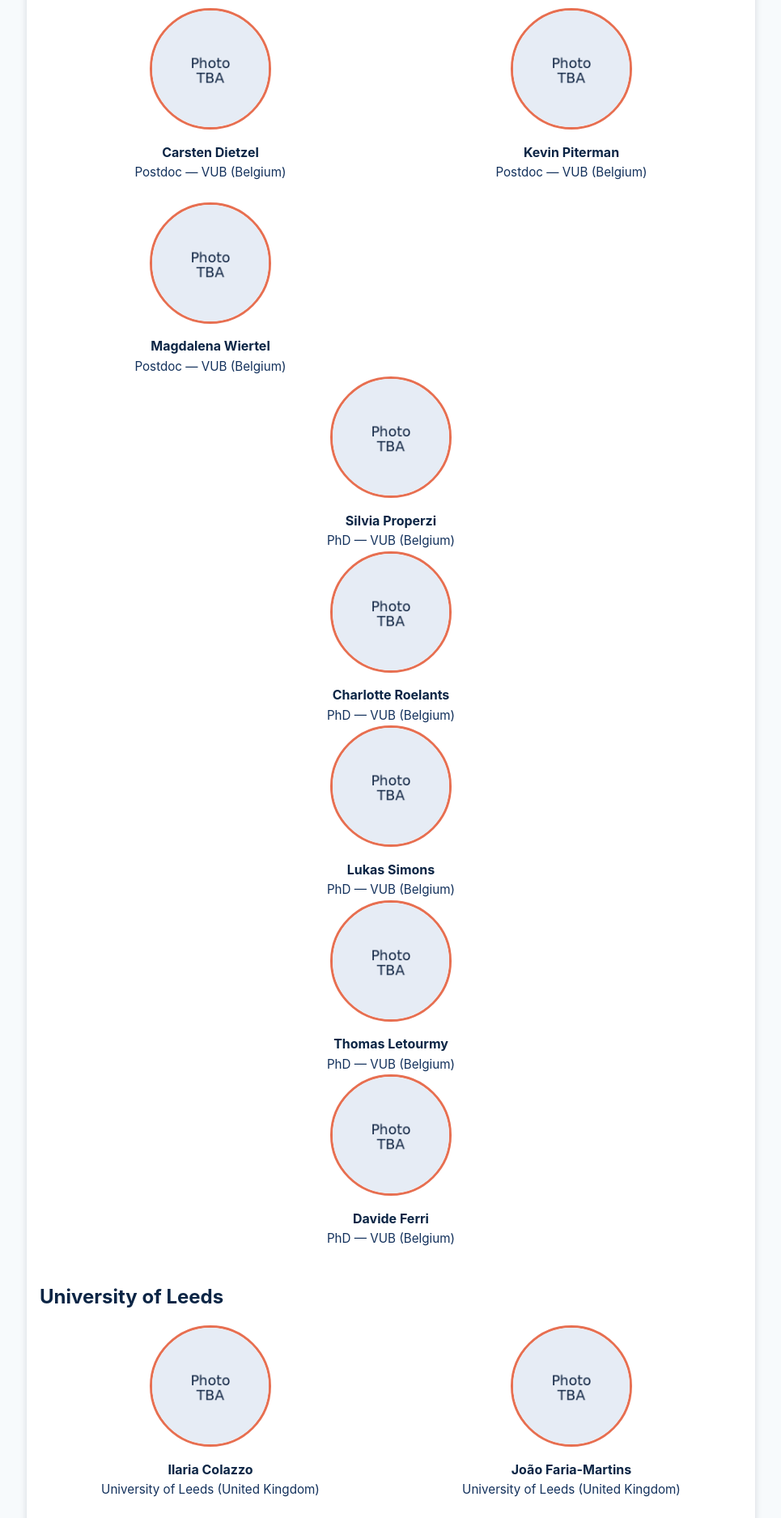
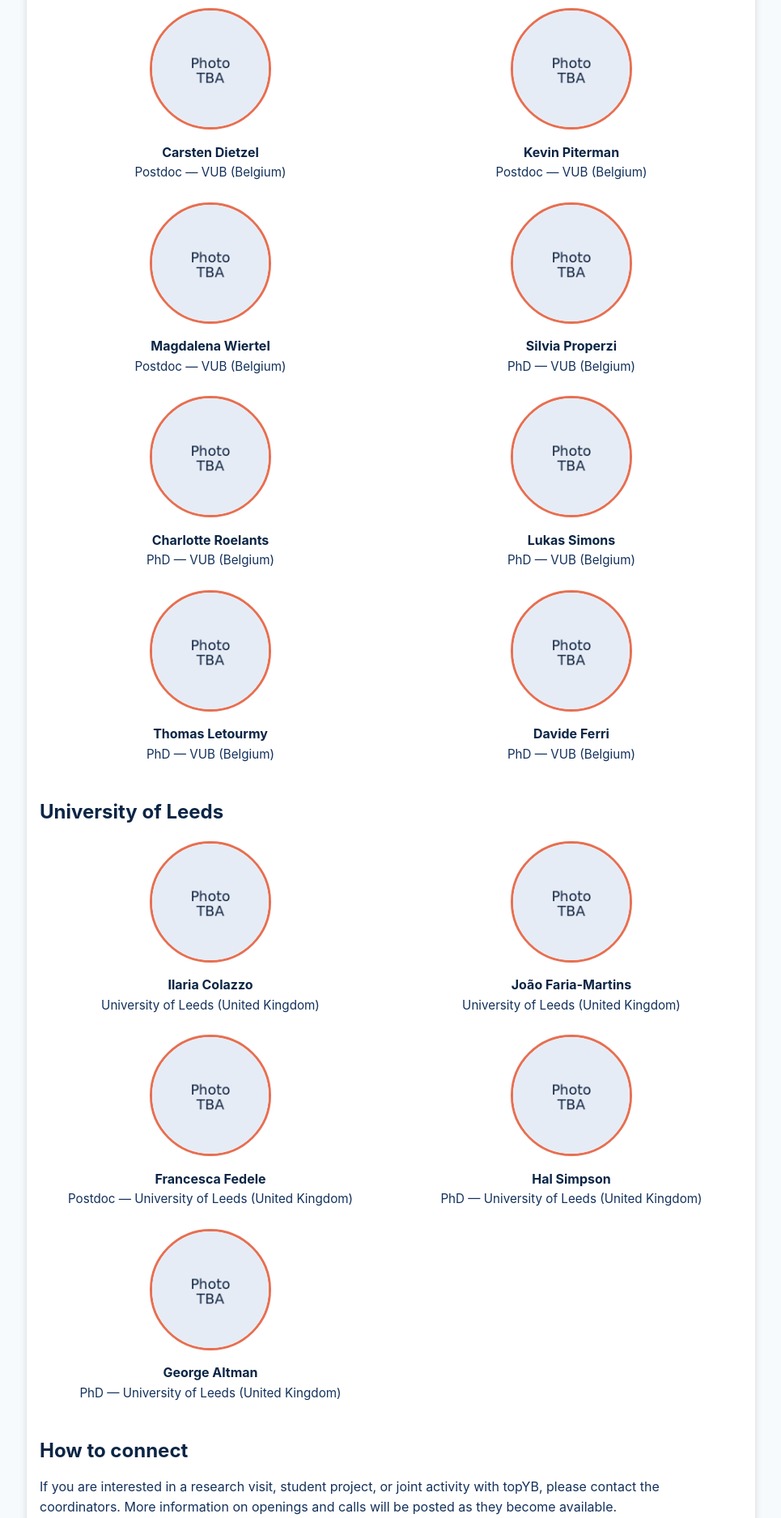
Before and after one commit to VubLeedsTopYB/VubLeedsTopYB.github.io, a Jekyll site: the page built from people.md, in a window 1280 px wide. Shown: the part 800-2675 px from the top of the page at 81% size, without its empty margins (157-1122 px from the left). Built offline with Jekyll 4.4.1, drawn with Linux system fonts in a browser that asks for light colours.

Commit message:
alinement vub people

```diff
--- a/people.md
+++ b/people.md
@@ -19,50 +19,56 @@ title: topYB IJRG — People
   <h2>VUB (Brussels)</h2>
   <div class="speaker-grid">
     <div class="speaker">
-  <img src="img/placeholder.png" alt="Leandro Vendramin" />
-  <div class="speaker-name">Leandro Vendramin</div>
-  <div class="speaker-affiliation">VUB (Belgium)</div>
-</div><div class="speaker">
-  <img src="img/placeholder.png" alt="Andrew Darlington" />
-  <div class="speaker-name">Andrew Darlington</div>
-  <div class="speaker-affiliation">Postdoc — VUB (Belgium)</div>
-</div><div class="speaker">
-  <img src="img/placeholder.png" alt="Carsten Dietzel" />
-  <div class="speaker-name">Carsten Dietzel</div>
-  <div class="speaker-affiliation">Postdoc — VUB (Belgium)</div>
-</div><div class="speaker">
-  <img src="img/placeholder.png" alt="Kevin Piterman" />
-  <div class="speaker-name">Kevin Piterman</div>
-  <div class="speaker-affiliation">Postdoc — VUB (Belgium)</div>
-</div><div class="speaker">
-  <img src="img/placeholder.png" alt="Magdalena Wiertel" />
-  <div class="speaker-name">Magdalena Wiertel</div>
-  <div class="speaker-affiliation">Postdoc — VUB (Belgium)</div>
-</div>
-</div><div class="speaker">
-  <img src="img/placeholder.png" alt="Silvia Properzi" />
-  <div class="speaker-name">Silvia Properzi</div>
-  <div class="speaker-affiliation">PhD — VUB (Belgium)</div>
-
-</div><div class="speaker">
-  <img src="img/placeholder.png" alt="Charlotte Roelants" />
-  <div class="speaker-name">Charlotte Roelants</div>
-  <div class="speaker-affiliation">PhD — VUB (Belgium)</div>
-
-</div><div class="speaker">
-  <img src="img/placeholder.png" alt="Lukas Simons" />
-  <div class="speaker-name">Lukas Simons</div>
-  <div class="speaker-affiliation">PhD — VUB (Belgium)</div>
-
-</div><div class="speaker">
-  <img src="img/placeholder.png" alt="Thomas Letourmy" />
-  <div class="speaker-name">Thomas Letourmy</div>
-  <div class="speaker-affiliation">PhD — VUB (Belgium)</div>
-</div><div class="speaker">
-  <img src="img/placeholder.png" alt="Davide Ferri" />
-  <div class="speaker-name">Davide Ferri</div>
-  <div class="speaker-affiliation">PhD — VUB (Belgium)</div>
-</div>
+      <img src="img/placeholder.png" alt="Leandro Vendramin" />
+      <div class="speaker-name">Leandro Vendramin</div>
+      <div class="speaker-affiliation">VUB (Belgium)</div>
+    </div>
+    <div class="speaker">
+      <img src="img/placeholder.png" alt="Andrew Darlington" />
+      <div class="speaker-name">Andrew Darlington</div>
+      <div class="speaker-affiliation">Postdoc — VUB (Belgium)</div>
+    </div>
+    <div class="speaker">
+      <img src="img/placeholder.png" alt="Carsten Dietzel" />
+      <div class="speaker-name">Carsten Dietzel</div>
+      <div class="speaker-affiliation">Postdoc — VUB (Belgium)</div>
+    </div>
+    <div class="speaker">
+      <img src="img/placeholder.png" alt="Kevin Piterman" />
+      <div class="speaker-name">Kevin Piterman</div>
+      <div class="speaker-affiliation">Postdoc — VUB (Belgium)</div>
+  </div>
+    <div class="speaker">
+      <img src="img/placeholder.png" alt="Magdalena Wiertel" />
+      <div class="speaker-name">Magdalena Wiertel</div>
+      <div class="speaker-affiliation">Postdoc — VUB (Belgium)</div>
+    </div>
+    <div class="speaker">
+      <img src="img/placeholder.png" alt="Silvia Properzi" />
+      <div class="speaker-name">Silvia Properzi</div>
+      <div class="speaker-affiliation">PhD — VUB (Belgium)</div>
+    </div>
+    <div class="speaker">
+      <img src="img/placeholder.png" alt="Charlotte Roelants" />
+      <div class="speaker-name">Charlotte Roelants</div>
+      <div class="speaker-affiliation">PhD — VUB (Belgium)</div>
+    </div>
+    <div class="speaker">
+      <img src="img/placeholder.png" alt="Lukas Simons" />
+      <div class="speaker-name">Lukas Simons</div>
+      <div class="speaker-affiliation">PhD — VUB (Belgium)</div>
+    </div>
+    <div class="speaker">
+      <img src="img/placeholder.png" alt="Thomas Letourmy" />
+      <div class="speaker-name">Thomas Letourmy</div>
+      <div class="speaker-affiliation">PhD — VUB (Belgium)</div>
+    </div>
+    <div class="speaker">
+      <img src="img/placeholder.png" alt="Davide Ferri" />
+      <div class="speaker-name">Davide Ferri</div>
+      <div class="speaker-affiliation">PhD — VUB (Belgium)</div>
+    </div>
+  </div>
 </section>
 
 
```
